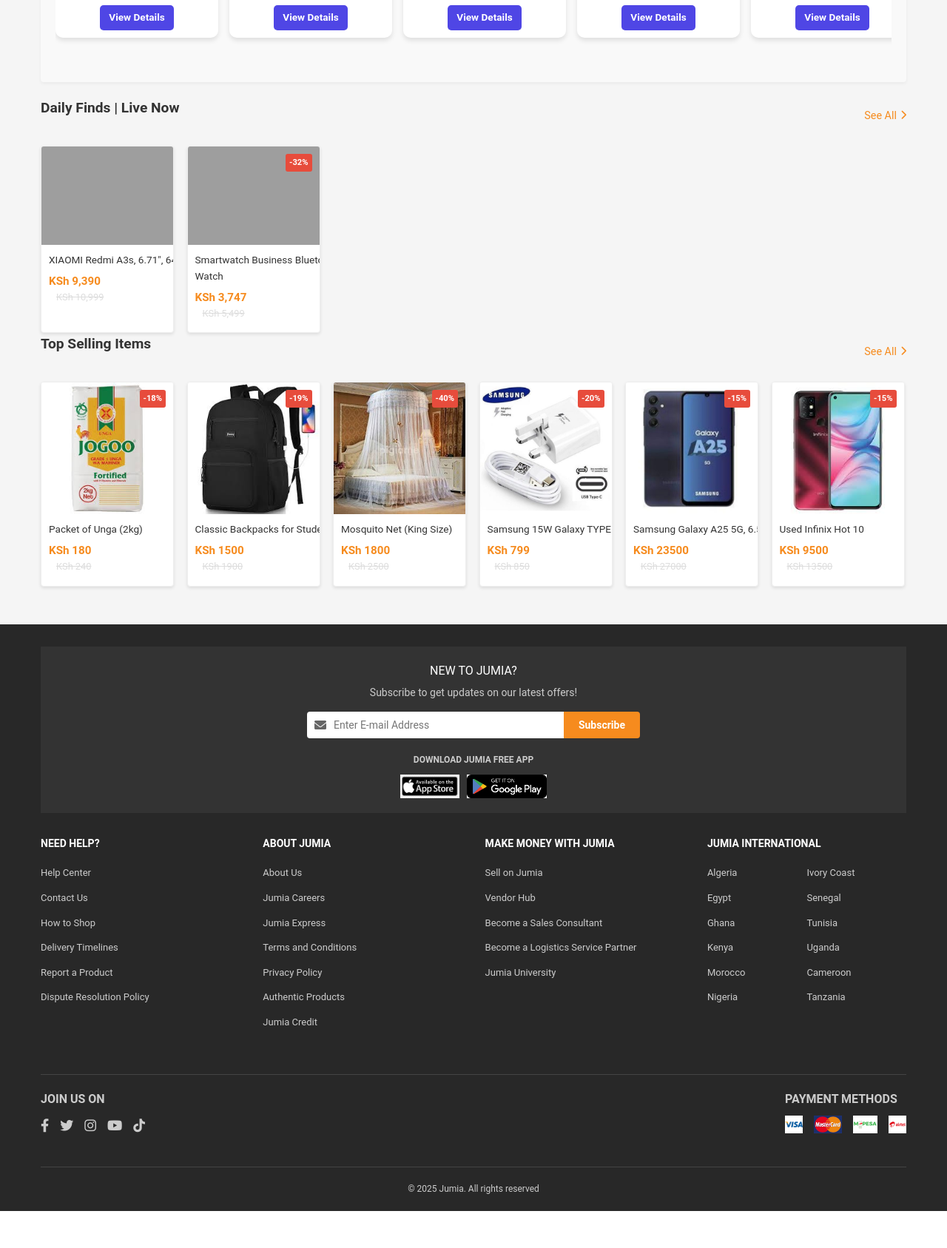
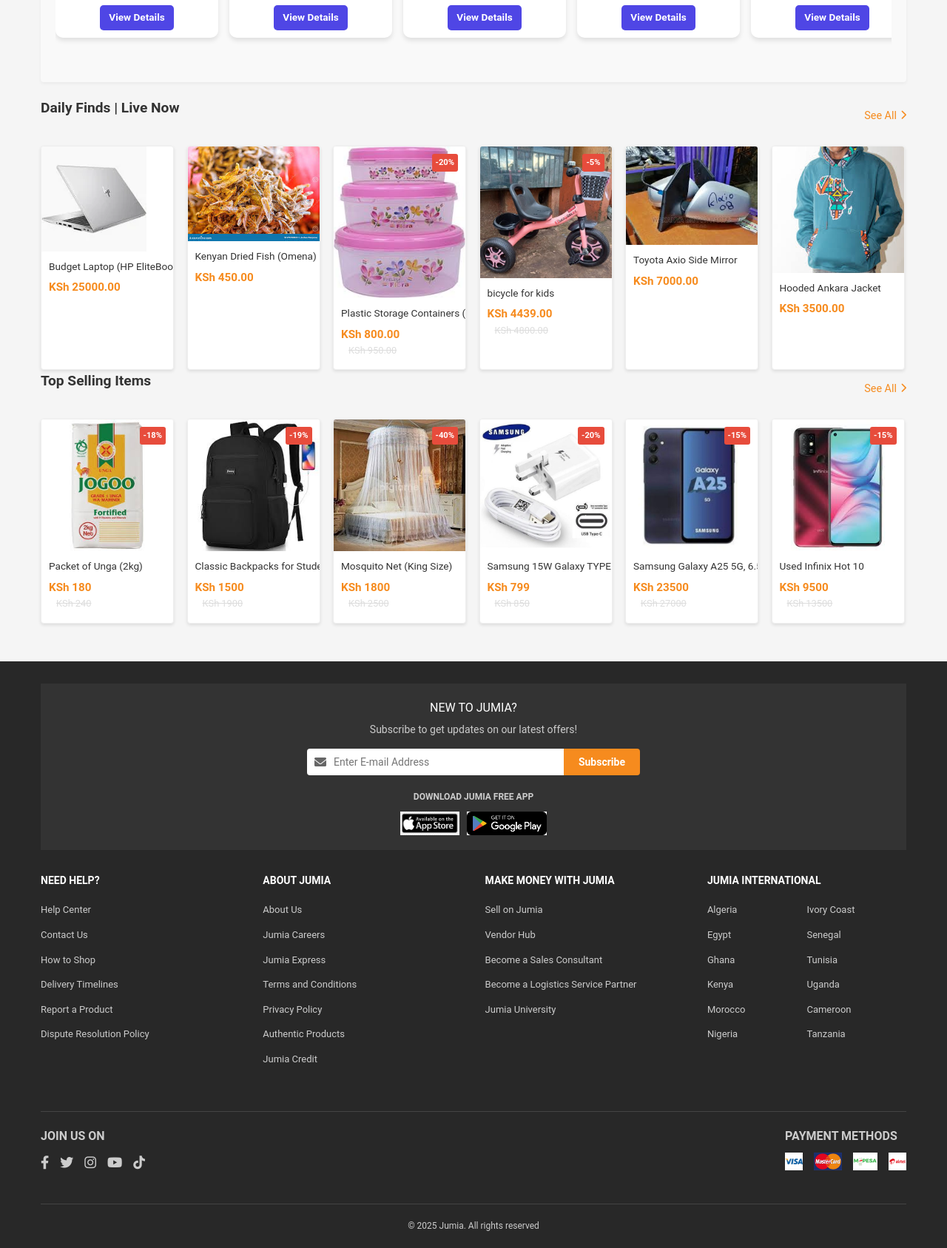
Before and after one commit to steve-ongera/Zindua, a Django app: page / in a window 1280 px wide. Shown: the part 2107-3794 px from the top of the page at 74% size. Before the commit the page ends 3744 px from the top, so only its background shows below. Run offline with Django 5.2, Linux system fonts and the light colour scheme; a user stored in the database is signed in; data comes from the database, SQL or seed files in the repository; both versions use the stored data as it was after the commit; grey boxes are pictures that could not be loaded.

Commit message:
modified views.py and home.html

```diff
--- a/myapp/views.py
+++ b/myapp/views.py
@@ -12,6 +12,7 @@
 from django.contrib.auth import logout
 from django.core.paginator import Paginator
 from django.shortcuts import render, get_object_or_404
+import random
 
 
 def register(request):
@@ -55,6 +56,10 @@
     top_sold_products = Product.objects.order_by('-stock')[:10]  # Example: Replace 'stock' with actual sales tracking field
     top_selling_products = Product.objects.order_by('-sales_count')[:6]
 
+    # Fetch a random set of products (e.g., 6 products for Daily Finds)
+    all_products = list(Product.objects.all())  # Convert QuerySet to list
+    daily_finds = random.sample(all_products, min(len(all_products), 6))  # Get up to 6 random products
+
 
     context = {
         'categories': categories,
@@ -63,6 +68,7 @@
         'product_categories': product_categories,
         'top_sold_products': top_sold_products,
         'top_selling_products': top_selling_products,
+        'daily_finds': daily_finds,
     }
     return render(request, 'home.html', context)
 
--- a/templates/home.html
+++ b/templates/home.html
@@ -456,34 +456,35 @@
             <div class="section-header">
                 <h2>Daily Finds | Live Now</h2>
                 <div class="see-all">
-                    <a href="#">See All <i class="fas fa-chevron-right"></i></a>
+                    <a href="{% url 'product_list' %}">See All <i class="fas fa-chevron-right"></i></a>
                 </div>
             </div>
             <div class="products-grid">
-                <div class="product-card">
-                    <img src="{% static 'images/product13.jpg' %}" alt="XIAOMI Redmi A3s">
-                    <div class="product-info">
-                        <h3>XIAOMI Redmi A3s, 6.71", 64GB + 3GB RAM...</h3>
-                        <div class="price">
-                            <span class="current-price">KSh 9,390</span>
-                            <span class="original-price">KSh 10,999</span>
+                {% for product in daily_finds %}
+
+                    <div class="product-card">
+                        {% if product.discount_percentage %}
+                        <div class="discount-tag">-{{ product.discount_percentage }}%</div>
+                        {% endif %}
+                        <a href="{% url 'product_detail' product.slug %}" >
+                              <img src="{{ product.image.url }}" alt="{{ product.name }}">
+                        </a>
+                        <div class="product-info">
+                            <h3>{{ product.name|truncatechars:50 }}</h3>
+                            <div class="price">
+                                <span class="current-price">KSh {{ product.price }}</span>
+                                {% if product.original_price %}
+                                <span class="original-price">KSh {{ product.original_price }}</span>
+                                {% endif %}
+                            </div>
                         </div>
                     </div>
-                </div>
-                <div class="product-card">
-                    <div class="discount-tag">-32%</div>
-                    <img src="{% static 'images/product14.jpg' %}" alt="Smartwatch Business">
-                    <div class="product-info">
-                        <h3>Smartwatch Business Bluetooth Call Smart Watch</h3>
-                        <div class="price">
-                            <span class="current-price">KSh 3,747</span>
-                            <span class="original-price">KSh 5,499</span>
-                        </div>
-                    </div>
-                </div>
-                <!-- More product cards can be added here -->
+
+                {% endfor %}
             </div>
         </section>
+
+
 
         <!-- Top Selling Items Section -->
         <section class="top-selling">
```
Also changed, not shown: db.sqlite3.
